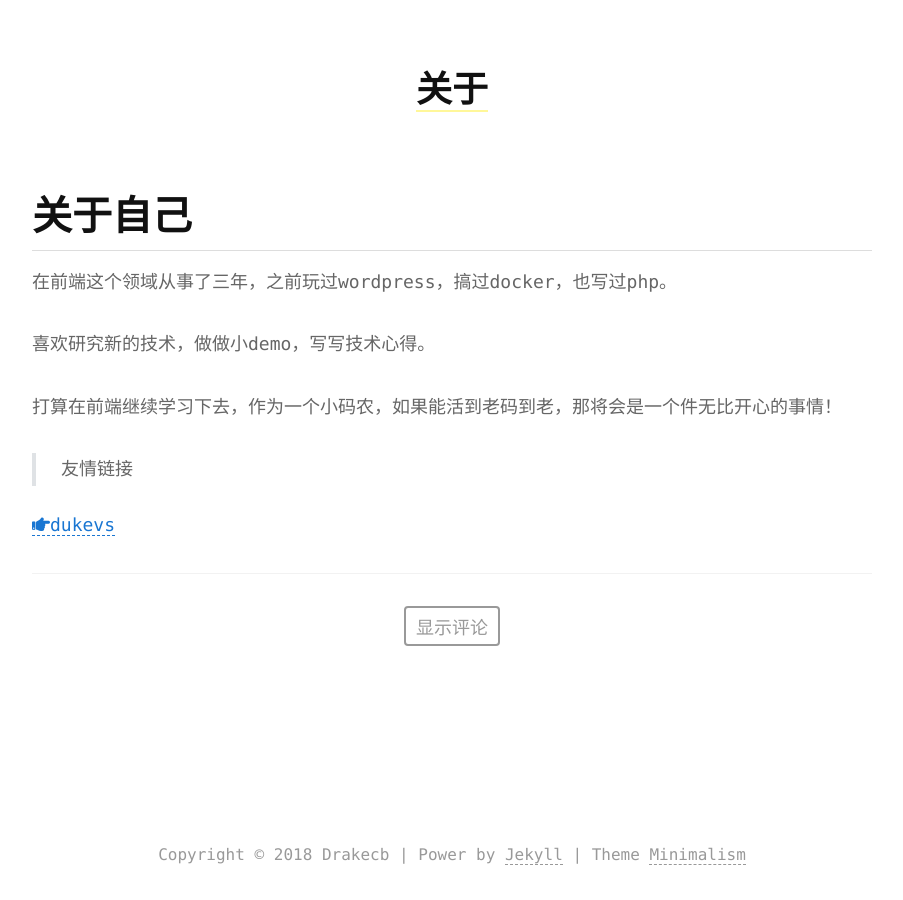
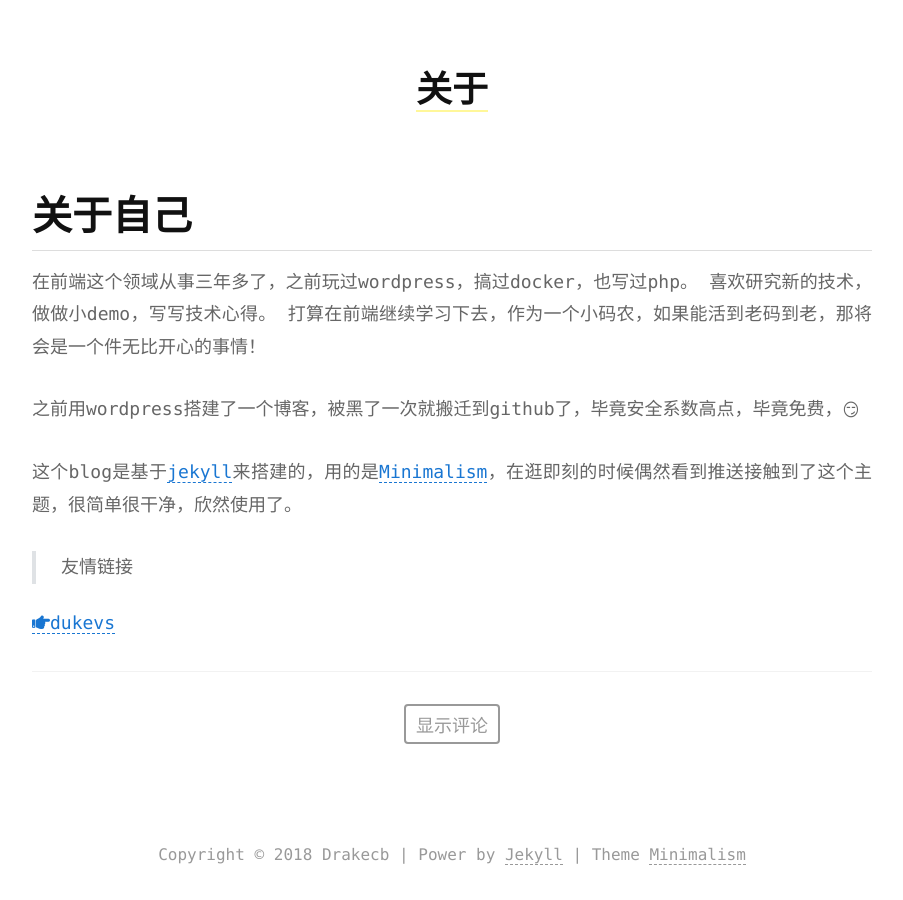
Before and after one commit to cbpi/cbpi.github.io, a Jekyll site: the page built from about.md, in a window 1280 px wide. Shown: the whole page, without its empty margins (188-1091 px from the left). Built offline with Jekyll 4.4.1, drawn with Linux system fonts in a browser that asks for light colours; nearby versions of some CDN libraries; emoji names are drawn with the system emoji font; comment, search, counter and statistics services are not loaded.

Commit message:
edit about.md

```diff
--- a/about.md
+++ b/about.md
@@ -6,13 +6,19 @@ reward: false
 
 # 关于自己
 
-在前端这个领域从事了三年，之前玩过wordpress，搞过docker，也写过php。
+在前端这个领域从事三年多了，之前玩过wordpress，搞过docker，也写过php。
+喜欢研究新的技术，做做小demo，写写技术心得。
+打算在前端继续学习下去，作为一个小码农，如果能活到老码到老，那将会是一个件无比开心的事情！
 
-喜欢研究新的技术，做做小demo，写写技术心得。
+之前用wordpress搭建了一个博客，被黑了一次就搬迁到github了，毕竟安全系数高点，毕竟免费，:smirk:
 
-打算在前端继续学习下去，作为一个小码农，如果能活到老码到老，那将会是一个件无比开心的事情！
+这个blog是基于[jekyll]来搭建的，用的是[Minimalism]，在逛即刻的时候偶然看到推送接触到了这个主题，很简单很干净，欣然使用了。
 
 > 友情链接
 
 
 [<i class="fas fa-hand-point-right"></i>dukevs](https://www.dukevs.cn)
+
+[jekyll]: https://jekyllrb.com
+
+[Minimalism]: https://github.com/showzeng/minimalism
```
Also changed, not shown: 1 other file.
